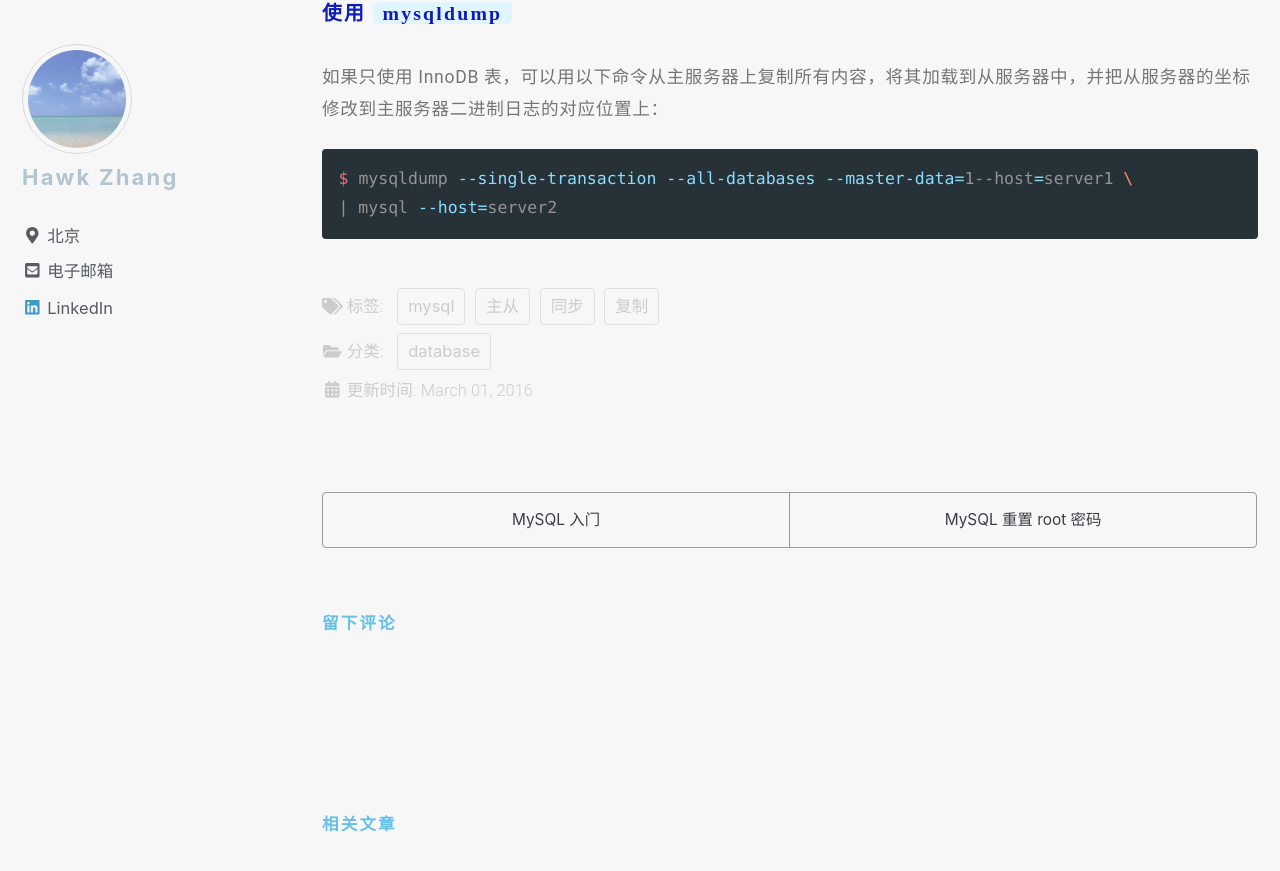
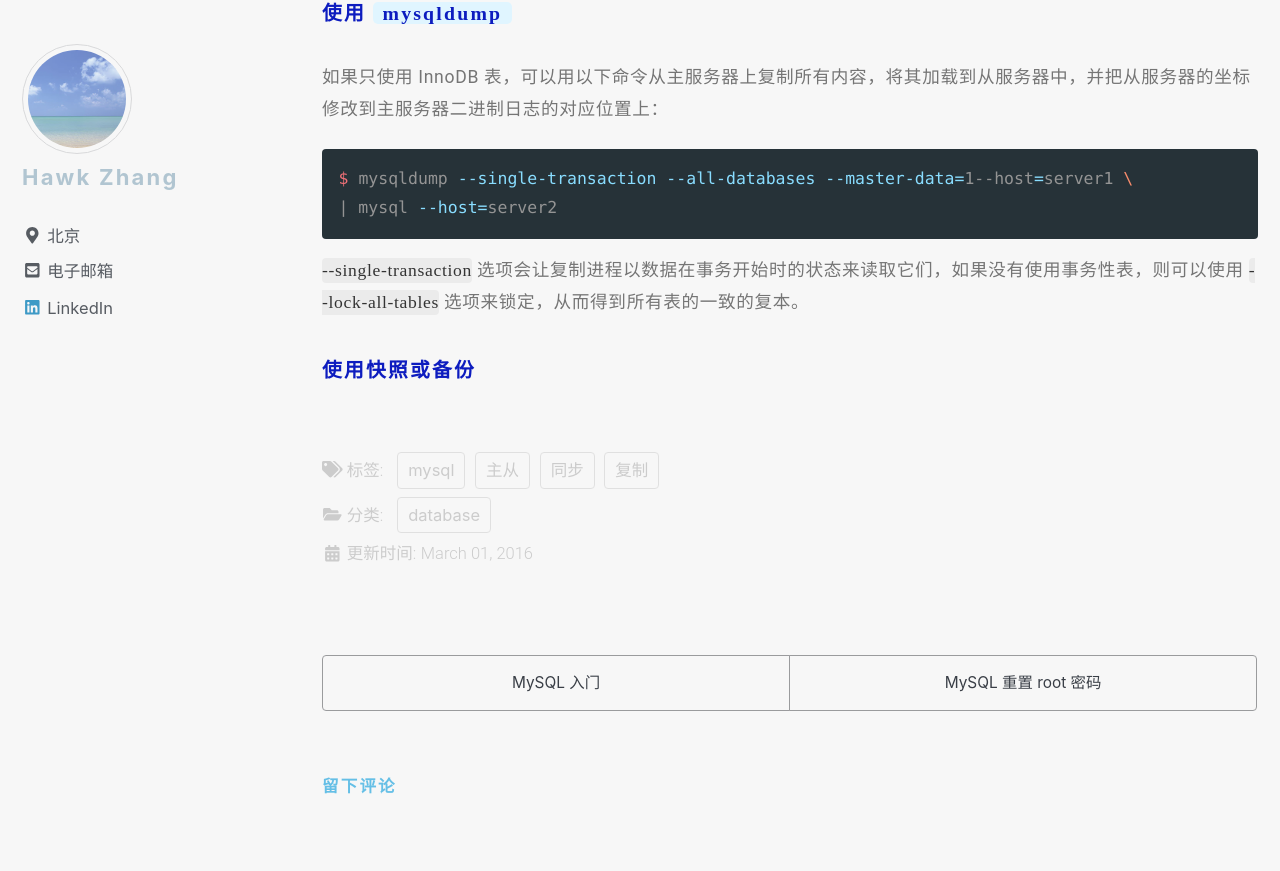
Before and after one commit to narru888/linotes_note, a Jekyll site: the page built from _posts/mysql/2016-03-01-master.slave.md, in a window 1280 px wide and 900 px high, scrolled down 13927 px. Shown: the top 871 px of the window. Built offline with Jekyll 4.4.1, drawn with Linux system fonts in a browser that asks for light colours; nearby versions of some CDN libraries; a script that is not in the unit is left out; comment, search, counter and statistics services are not loaded.

Commit message:
update on 2018-08-10 21:10:01 CST

````diff
--- a/_posts/mysql/2016-03-01-master.slave.md
+++ b/_posts/mysql/2016-03-01-master.slave.md
@@ -430,3 +430,7 @@ Info: NULL
 $ mysqldump --single-transaction --all-databases --master-data=1--host=server1 \
 | mysql --host=server2
 ```
+
+`--single-transaction` 选项会让复制进程以数据在事务开始时的状态来读取它们，如果没有使用事务性表，则可以使用 `--lock-all-tables` 选项来锁定，从而得到所有表的一致的复本。
+
+##### 使用快照或备份
````
